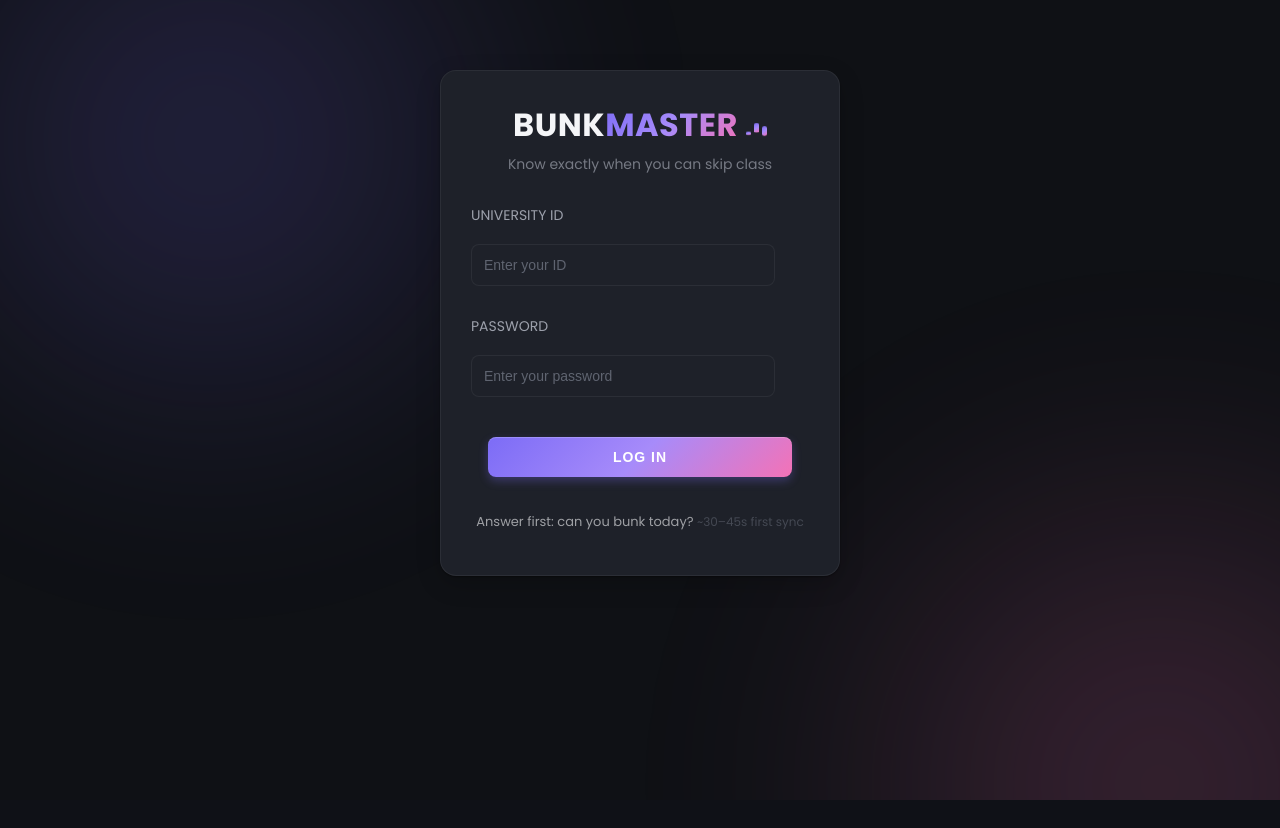
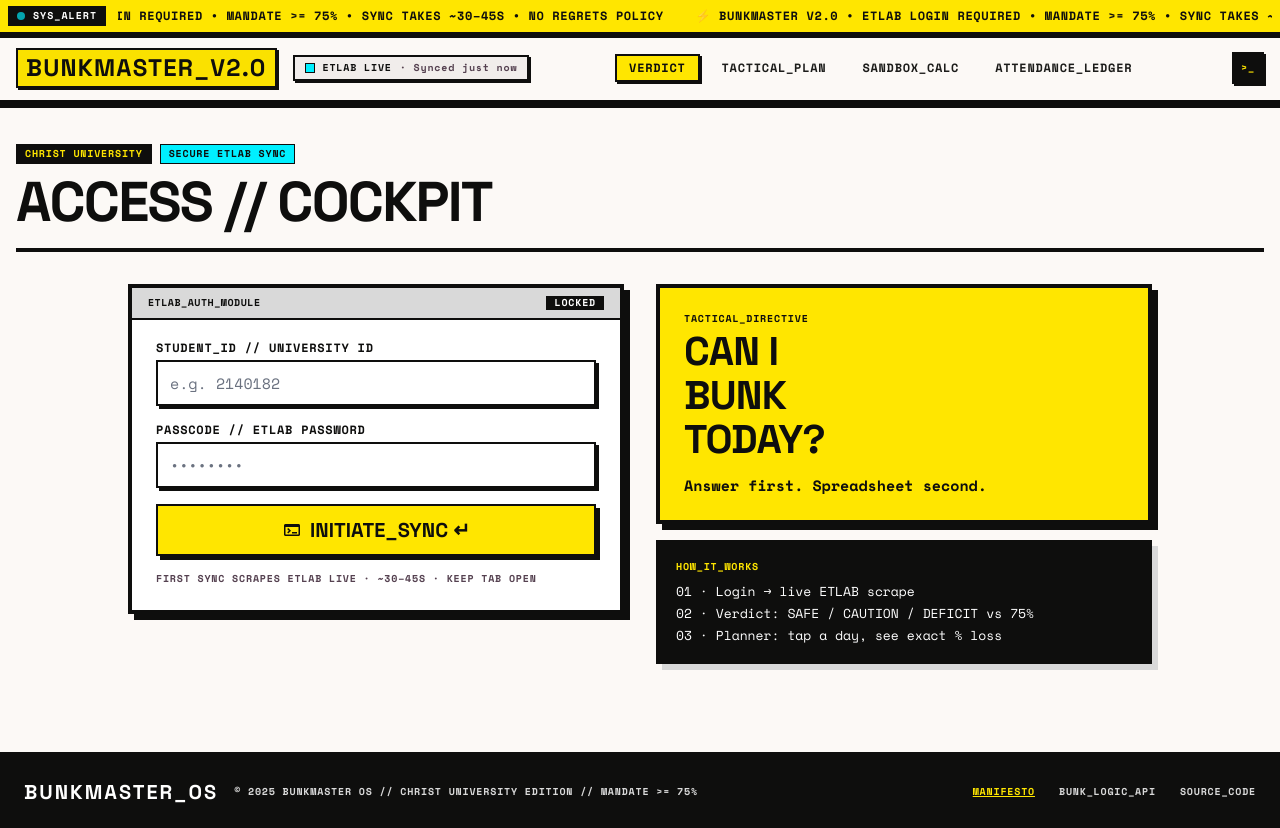
Before and after one commit to Minhaj401/bunk-meter, a Flask app: page / in a window 1280 px wide. Before the commit the page ends 800 px from the top, so only its background shows below. Run offline with Flask 3, Linux system fonts and the light colour scheme; some libraries are stand-ins or nearby versions.

Commit message:
Login redesign on shared base template

```diff
--- /dev/null
+++ b/templates/base.html
@@ -0,0 +1,125 @@
+<!DOCTYPE html>
+<html lang="en">
+<head>
+<meta charset="utf-8"/>
+<meta name="viewport" content="width=device-width, initial-scale=1.0"/>
+<title>{% block title %}BUNKMASTER v2.0 // Christ University Edition{% endblock %}</title>
+<link rel="preconnect" href="https://fonts.googleapis.com"/>
+<link rel="preconnect" href="https://fonts.gstatic.com" crossorigin=""/>
+<link href="https://fonts.googleapis.com/css2?family=Space+Grotesk:wght@400;600;700&family=Space+Mono:ital,wght@0,400;0,700;1,400&display=swap" rel="stylesheet"/>
+<link href="https://fonts.googleapis.com/css2?family=Material+Symbols+Outlined:wght,FILL@100..700,0..1&display=swap" rel="stylesheet"/>
+<script src="https://cdn.tailwindcss.com?plugins=forms,container-queries"></script>
+<script id="tailwind-config">
+tailwind.config = { darkMode: "class", theme: { extend: {
+  colors: {
+    "tertiary-fixed": "#e7e961", "on-primary-container": "#fffbff", "primary": "#a600a0",
+    "outline-variant": "#dabfd1", "on-secondary-container": "#6f6300", "surface-container-high": "#ebe7e5",
+    "background": "#fcf9f6", "primary-container": "#cf07c7", "on-error": "#ffffff",
+    "stark-white": "#FFFFFF", "on-primary-fixed-variant": "#82007d", "warning-orange": "#FF5C00",
+    "secondary-container": "#fae100", "on-tertiary-fixed": "#1c1d00", "surface-tint": "#aa00a4",
+    "surface-container-lowest": "#ffffff", "inverse-on-surface": "#f3f0ee", "on-tertiary": "#ffffff",
+    "on-primary": "#ffffff", "concrete-gray": "#D9D9D9", "surface-container-low": "#f6f3f1",
+    "on-secondary": "#ffffff", "tertiary": "#5e5f00", "tertiary-container": "#777900",
+    "surface-dim": "#dcd9d7", "secondary-fixed": "#fde400", "on-background": "#1c1c1a",
+    "on-secondary-fixed-variant": "#504700", "on-secondary-fixed": "#201c00", "secondary-fixed-dim": "#dec800",
+    "on-primary-fixed": "#390036", "inverse-primary": "#ffabef", "pure-black": "#0E0E0D",
+    "surface": "#fcf9f6", "electric-magenta": "#EA34DF", "surface-container-highest": "#e5e2e0",
+    "inverse-surface": "#31302f", "primary-fixed-dim": "#ffabef", "tertiary-fixed-dim": "#cbcd48",
+    "on-surface": "#1c1c1a", "acid-yellow": "#FFE600", "on-tertiary-fixed-variant": "#484a00",
+    "error-container": "#ffdad6", "surface-container": "#f1edeb", "surface-bright": "#fcf9f6",
+    "on-surface-variant": "#554150", "surface-variant": "#e5e2e0", "on-tertiary-container": "#fffbff",
+    "on-error-container": "#93000a", "outline": "#887081", "secondary": "#6a5f00",
+    "primary-fixed": "#ffd7f3", "error": "#ba1a1a", "hacker-cyan": "#00F0FF"
+  },
+  borderRadius: { DEFAULT: "0.25rem", lg: "0.5rem", xl: "0.75rem", full: "9999px" },
+  spacing: { "gutter-mobile": "1rem", "space-lg": "1.5rem", "space-xl": "2.5rem", "space-xs": "0.25rem", gutter: "1.5rem", "space-md": "1rem", "space-sm": "0.5rem", margin: "2rem", "margin-mobile": "1rem" },
+  fontFamily: {
+    "label-sm": ["Space Mono"], "body-md": ["Space Mono"], "headline-lg-mobile": ["Space Grotesk"],
+    "headline-xl": ["Space Grotesk"], "headline-lg": ["Space Grotesk"], "headline-sm": ["Space Grotesk"],
+    "headline-xl-mobile": ["Space Grotesk"], "body-lg": ["Space Mono"], "label-md": ["Space Mono"],
+    "headline-md": ["Space Grotesk"], "body-sm": ["Space Mono"], "label-lg": ["Space Grotesk"]
+  },
+  fontSize: {
+    "label-sm": ["10px", { lineHeight: "14px", letterSpacing: "0.08em", fontWeight: "700" }],
+    "body-md": ["15px", { lineHeight: "22px", fontWeight: "400" }],
+    "headline-lg-mobile": ["28px", { lineHeight: "32px", letterSpacing: "-0.01em", fontWeight: "700" }],
+    "headline-xl": ["56px", { lineHeight: "60px", letterSpacing: "-0.03em", fontWeight: "700" }],
+    "headline-lg": ["40px", { lineHeight: "44px", letterSpacing: "-0.02em", fontWeight: "700" }],
+    "headline-sm": ["20px", { lineHeight: "24px", fontWeight: "700" }],
+    "headline-xl-mobile": ["36px", { lineHeight: "40px", letterSpacing: "-0.02em", fontWeight: "700" }],
+    "body-lg": ["18px", { lineHeight: "26px", fontWeight: "400" }],
+    "label-md": ["12px", { lineHeight: "16px", letterSpacing: "0.06em", fontWeight: "700" }],
+    "headline-md": ["24px", { lineHeight: "28px", fontWeight: "700" }],
+    "body-sm": ["13px", { lineHeight: "18px", fontWeight: "400" }],
+    "label-lg": ["15px", { lineHeight: "18px", letterSpacing: "0.04em", fontWeight: "700" }]
+  }
+}}};
+</script>
+<style>
+.material-symbols-outlined{font-family:'Material Symbols Outlined';font-weight:normal;font-style:normal;font-size:20px;line-height:1;display:inline-block;text-transform:none;letter-spacing:normal;word-wrap:normal;white-space:nowrap;direction:ltr}
+@keyframes marquee{0%{transform:translateX(0)}100%{transform:translateX(-50%)}}
+.animate-ticker{display:inline-flex;white-space:nowrap;animation:marquee 22s linear infinite}
+@keyframes rise{from{opacity:0;transform:translateY(8px)}to{opacity:1;transform:none}}
+.rise{animation:rise .4s ease both}
+.tabular{font-variant-numeric:tabular-nums}
+input,select{font-family:'Space Mono',monospace !important}
+</style>
+{% block head %}{% endblock %}
+</head>
+<body class="bg-background text-pure-black font-body-md min-h-screen flex flex-col selection:bg-electric-magenta selection:text-stark-white">
+
+<aside aria-label="System status alerts" class="w-full bg-acid-yellow border-b-4 border-pure-black overflow-hidden py-1.5 px-2 flex items-center shadow-[0_2px_0px_#0E0E0D] select-none z-50">
+  <div class="flex items-center gap-2 bg-pure-black text-stark-white px-2 py-0.5 font-label-sm text-label-sm uppercase tracking-widest shrink-0 border border-pure-black mr-3">
+    <span class="inline-block w-2 h-2 rounded-full bg-hacker-cyan animate-pulse"></span> SYS_ALERT
+  </div>
+  <div class="overflow-hidden w-full relative flex">
+    <div class="animate-ticker font-label-md text-label-md uppercase tracking-wider text-pure-black font-bold flex gap-8 shrink-0">
+      {% block ticker %}
+      <span>⚡ BUNKMASTER v2.0 • ETLAB SCRAPER: LIVE • CHRIST UNIVERSITY • MANDATE &gt;= 75% • NO REGRETS POLICY</span>
+      <span>⚡ BUNKMASTER v2.0 • ETLAB SCRAPER: LIVE • CHRIST UNIVERSITY • MANDATE &gt;= 75% • NO REGRETS POLICY</span>
+      {% endblock %}
+    </div>
+  </div>
+</aside>
+
+<header class="w-full px-4 py-3 flex justify-between items-center bg-background border-b-4 border-pure-black shadow-[0_4px_0px_#0E0E0D] relative z-40">
+  <div class="flex items-center gap-4">
+    <a class="font-headline-md text-headline-md font-bold uppercase tracking-wider text-pure-black bg-secondary-container px-2 py-1 border-2 border-pure-black shadow-[2px_2px_0px_#0E0E0D] hover:-translate-x-0.5 hover:-translate-y-0.5 hover:shadow-[4px_4px_0px_#0E0E0D] transition-all" href="{% if data %}/dashboard{% else %}/{% endif %}">BUNKMASTER_v2.0</a>
+    <div class="hidden lg:flex items-center gap-2 bg-surface-container border-2 border-pure-black px-2.5 py-1 text-label-sm font-label-sm shadow-[2px_2px_0px_#0E0E0D]">
+      <span class="w-2.5 h-2.5 bg-hacker-cyan border border-pure-black"></span>
+      <span class="font-bold">ETLAB LIVE</span><span class="text-on-surface-variant">· Synced just now</span>
+    </div>
+  </div>
+  <nav class="hidden md:flex items-center gap-2">
+    <a class="bg-acid-yellow text-pure-black border-2 border-pure-black px-3 py-1 font-label-md text-label-md uppercase shadow-[2px_2px_0px_#0E0E0D] hover:-translate-x-0.5 hover:-translate-y-0.5 hover:shadow-[4px_4px_0px_#0E0E0D] transition-all" href="{% if data %}/dashboard#verdict{% else %}/{% endif %}">VERDICT</a>
+    <a class="text-on-surface hover:bg-surface-container-highest px-3 py-1 font-label-md text-label-md uppercase border-2 border-transparent hover:border-pure-black transition-all" href="/dashboard#planner">TACTICAL_PLAN</a>
+    <a class="text-on-surface hover:bg-surface-container-highest px-3 py-1 font-label-md text-label-md uppercase border-2 border-transparent hover:border-pure-black transition-all" href="/dashboard#sandbox">SANDBOX_CALC</a>
+    <a class="text-on-surface hover:bg-surface-container-highest px-3 py-1 font-label-md text-label-md uppercase border-2 border-transparent hover:border-pure-black transition-all" href="/dashboard#ledger">ATTENDANCE_LEDGER</a>
+  </nav>
+  <div class="flex items-center gap-3">
+    {% if data %}
+    <a href="/" class="hidden sm:flex bg-stark-white text-pure-black border-2 border-pure-black px-2.5 py-1 font-label-md text-label-md uppercase font-bold shadow-[2px_2px_0px_#0E0E0D] hover:-translate-x-0.5 hover:-translate-y-0.5 hover:shadow-[4px_4px_0px_#0E0E0D] transition-all items-center gap-1"><span class="material-symbols-outlined text-sm">refresh</span> SYNC_DATA</a>
+    <a href="/" class="bg-electric-magenta text-stark-white border-2 border-pure-black px-3 py-1 font-label-md text-label-md uppercase font-bold shadow-[2px_2px_0px_#0E0E0D] hover:-translate-x-0.5 hover:-translate-y-0.5 hover:shadow-[4px_4px_0px_#0E0E0D] active:translate-x-0.5 active:translate-y-0.5 active:shadow-[1px_1px_0px_#0E0E0D] transition-all flex items-center gap-1"><span class="material-symbols-outlined text-sm">logout</span> LOGOUT</a>
+    {% endif %}
+    <div class="w-8 h-8 bg-pure-black border-2 border-pure-black hidden sm:flex items-center justify-center text-acid-yellow font-bold font-label-sm text-label-sm shadow-[2px_2px_0px_#0E0E0D]" title="Terminal">&gt;_</div>
+  </div>
+</header>
+
+<main class="flex-grow w-full max-w-7xl mx-auto px-4 py-8 md:py-10">
+{% block content %}{% endblock %}
+</main>
+
+<footer class="w-full px-6 py-6 border-t-4 border-pure-black bg-pure-black text-stark-white flex flex-col md:flex-row justify-between items-center gap-4 mt-12">
+  <div class="flex flex-col md:flex-row items-center gap-4 text-center md:text-left">
+    <div class="font-headline-sm text-headline-sm text-stark-white font-bold tracking-widest">BUNKMASTER_OS</div>
+    <div class="font-label-sm text-label-sm text-concrete-gray">© 2025 BUNKMASTER OS // CHRIST UNIVERSITY EDITION // MANDATE &gt;= 75%</div>
+  </div>
+  <div class="flex flex-wrap justify-center items-center gap-6">
+    <a class="text-acid-yellow underline font-label-sm text-label-sm uppercase cursor-pointer" href="/dashboard#verdict">MANIFESTO</a>
+    <a class="text-concrete-gray hover:text-acid-yellow font-label-sm text-label-sm uppercase transition-colors cursor-pointer" href="/dashboard#sandbox">BUNK_LOGIC_API</a>
+    <a class="text-concrete-gray hover:text-acid-yellow font-label-sm text-label-sm uppercase transition-colors cursor-pointer" href="/dashboard#ledger">SOURCE_CODE</a>
+  </div>
+</footer>
+{% block scripts %}{% endblock %}
+</body>
+</html>
--- a/templates/login.html
+++ b/templates/login.html
@@ -1,78 +1,92 @@
-<!DOCTYPE html>
-<html>
-<head>
-  <title>BunkMaster | Login</title>
-  <meta name="viewport" content="width=device-width, initial-scale=1.0">
-  <link rel="stylesheet" href="https://cdnjs.cloudflare.com/ajax/libs/font-awesome/6.4.0/css/all.min.css">
-  <link rel="stylesheet" href="/static/tokens.css">
-  <link rel="stylesheet" href="/static/style.css">
-</head>
-<body>
-  <div class="mesh" aria-hidden="true"></div>
-  <div class="skeleton-bg" aria-hidden="true"><div class="skel"></div><div class="skel"></div><div class="skel"></div></div>
-
-  <div class="login-container">
-    <div style="text-align:center;margin-bottom:30px">
-      <h1 class="logo">BUNK<span>MASTER</span><span class="bar-glyph" aria-hidden="true"><i></i><i></i><i></i></span></h1>
-      <p class="tagline">Know exactly when you can skip class</p>
+{% extends "base.html" %}
+{% block title %}BUNKMASTER v2.0 // LOGIN{% endblock %}
+{% block ticker %}
+<span>⚡ BUNKMASTER v2.0 • ETLAB LOGIN REQUIRED • MANDATE &gt;= 75% • SYNC TAKES ~30–45S • NO REGRETS POLICY</span>
+<span>⚡ BUNKMASTER v2.0 • ETLAB LOGIN REQUIRED • MANDATE &gt;= 75% • SYNC TAKES ~30–45S • NO REGRETS POLICY</span>
+{% endblock %}
+{% block content %}
+<div class="mb-8 border-b-4 border-pure-black pb-4">
+  <div class="flex items-center gap-2 mb-2">
+    <span class="bg-pure-black text-acid-yellow font-label-sm text-label-sm px-2 py-0.5 border border-pure-black">CHRIST UNIVERSITY</span>
+    <span class="bg-hacker-cyan text-pure-black font-label-sm text-label-sm px-2 py-0.5 border border-pure-black">SECURE ETLAB SYNC</span>
+  </div>
+  <h1 class="font-headline-xl text-headline-xl-mobile md:text-headline-xl font-bold tracking-tight uppercase">ACCESS // COCKPIT</h1>
 </div>
 
-    <form method="POST" id="login-form" style="margin-top:20px">
+<div class="grid grid-cols-1 lg:grid-cols-2 gap-8 items-start max-w-5xl mx-auto">
+  <div class="bg-stark-white border-4 border-pure-black p-6 shadow-[6px_6px_0px_#0E0E0D] rise">
+    <div class="bg-concrete-gray border-b-2 border-pure-black -mx-6 -mt-6 p-2 px-4 mb-5 flex justify-between items-center">
+      <span class="font-label-sm text-label-sm font-bold uppercase tracking-wider">ETLAB_AUTH_MODULE</span>
+      <span class="font-label-sm text-label-sm bg-pure-black text-stark-white px-2">LOCKED</span>
+    </div>
     {% if error %}
-      <div class="flash danger" role="alert"><i class="fa-solid fa-circle-exclamation"></i> {{ error }}<br><a href="/" style="color:inherit;font-weight:600">Retry</a></div>
+    <div class="bg-error-container border-2 border-error text-on-error-container p-3 font-body-sm text-body-sm mb-4 flex gap-2 items-start" role="alert">
+      <span class="material-symbols-outlined text-error">error</span>
+      <div><span class="font-bold uppercase">AUTH_FAILED:</span> {{ error }}<br/><a href="/" class="underline font-bold">Retry →</a></div>
+    </div>
     {% endif %}
-      <div class="field">
-        <label for="username">UNIVERSITY ID</label>
-        <input id="username" type="text" name="username" placeholder="Enter your ID" required autocomplete="username">
+    <form method="POST" id="login-form" class="space-y-4">
+      <div>
+        <label for="username" class="font-label-md text-label-md uppercase font-bold block mb-1">STUDENT_ID // UNIVERSITY ID</label>
+        <input id="username" name="username" type="text" required autocomplete="username" placeholder="e.g. 2140182"
+          class="w-full border-2 border-pure-black bg-surface-container-lowest px-3 py-2.5 font-body-md text-body-md focus:outline-none focus:ring-2 focus:ring-electric-magenta rounded-none shadow-[3px_3px_0px_#0E0E0D]"/>
       </div>
-      <div class="field">
-        <label for="password">PASSWORD</label>
-        <input id="password" type="password" name="password" placeholder="Enter your password" required autocomplete="current-password">
+      <div>
+        <label for="password" class="font-label-md text-label-md uppercase font-bold block mb-1">PASSCODE // ETLAB PASSWORD</label>
+        <input id="password" name="password" type="password" required autocomplete="current-password" placeholder="••••••••"
+          class="w-full border-2 border-pure-black bg-surface-container-lowest px-3 py-2.5 font-body-md text-body-md focus:outline-none focus:ring-2 focus:ring-electric-magenta rounded-none shadow-[3px_3px_0px_#0E0E0D]"/>
       </div>
-      <div style="display:flex;justify-content:center">
-        <button type="submit" id="login-btn">LOG IN</button>
-      </div>
+      <button id="login-btn" type="submit"
+        class="w-full bg-acid-yellow text-pure-black border-2 border-pure-black py-3 font-headline-sm text-headline-sm uppercase font-bold shadow-[4px_4px_0px_#0E0E0D] hover:-translate-x-0.5 hover:-translate-y-0.5 hover:shadow-[6px_6px_0px_#0E0E0D] active:translate-x-0.5 active:translate-y-0.5 transition-all flex items-center justify-center gap-2">
+        <span class="material-symbols-outlined">terminal</span> INITIATE_SYNC ↵
+      </button>
+      <p class="font-label-sm text-label-sm text-on-surface-variant uppercase">First sync scrapes ETLAB live · ~30–45s · keep tab open</p>
     </form>
-
-    <div id="loading" class="loader" style="display:none" role="status" aria-live="polite">
-      <div class="progress"><i id="progress-fill"></i></div>
-      <ul class="stages" id="stages">
-        <li data-joke="Bribing the attendance server…">Logging into ETLAB</li>
-        <li data-joke="Teaching the browser to read…">Fetching timetable</li>
-        <li data-joke="Counting your bunks…">Crunching attendance</li>
-        <li data-joke="Polishing your safe days…">Calculating safe days</li>
+    <div id="loading" class="hidden mt-4 bg-surface-container border-2 border-pure-black p-3" role="status" aria-live="polite">
+      <div class="w-full h-4 bg-surface-container-highest border-2 border-pure-black p-0.5"><div id="progress-fill" class="h-full bg-electric-magenta border-r-2 border-pure-black transition-all" style="width:5%"></div></div>
+      <ul id="stages" class="mt-3 space-y-1 font-label-md text-label-md uppercase font-bold">
+        <li data-joke="Bribing the attendance server…">01 · Logging into ETLAB</li>
+        <li data-joke="Teaching the browser to read…">02 · Fetching timetable</li>
+        <li data-joke="Counting your bunks…">03 · Crunching attendance</li>
+        <li data-joke="Polishing your safe days…">04 · Calculating safe days</li>
       </ul>
-      <p id="funny-msg" style="font-size:13px;opacity:.7;margin-top:8px">Warming up Chrome…</p>
-    </div>
-
-    <div style="text-align:center;margin-top:25px;font-size:13px;opacity:.6">
-      <p>Answer first: can you bunk today? <span class="sync-note">~30–45s first sync</span></p>
+      <p id="funny-msg" class="font-body-sm text-body-sm mt-2">Warming up Chrome…</p>
     </div>
   </div>
 
+  <div class="flex flex-col gap-4">
+    <div class="bg-acid-yellow border-4 border-pure-black p-6 shadow-[6px_6px_0px_#0E0E0D]">
+      <div class="font-label-sm text-label-sm font-bold uppercase">TACTICAL_DIRECTIVE</div>
+      <h2 class="font-headline-lg text-headline-lg-mobile md:text-headline-lg font-bold uppercase leading-none mt-1">CAN I<br/>BUNK<br/>TODAY?</h2>
+      <p class="font-body-md text-body-md mt-3 font-bold">Answer first. Spreadsheet second.</p>
+    </div>
+    <div class="bg-pure-black text-stark-white border-4 border-pure-black p-4 shadow-[6px_6px_0px_#D9D9D9]">
+      <div class="font-label-sm text-label-sm text-acid-yellow font-bold uppercase">HOW_IT_WORKS</div>
+      <ul class="font-body-sm text-body-sm mt-2 space-y-1">
+        <li>01 · Login → live ETLAB scrape</li>
+        <li>02 · Verdict: SAFE / CAUTION / DEFICIT vs 75%</li>
+        <li>03 · Planner: tap a day, see exact % loss</li>
+      </ul>
+    </div>
+  </div>
+</div>
+{% endblock %}
+{% block scripts %}
 <script>
 (function(){
-      var form=document.getElementById('login-form');
+  var form=document.getElementById('login-form'); if(!form) return;
   form.addEventListener('submit',function(){
-        var box=document.getElementById('loading');
-        box.style.display='block';
+    var box=document.getElementById('loading'); box.classList.remove('hidden');
     document.getElementById('login-btn').disabled=true;
-        document.body.classList.add('loading');
     var items=Array.prototype.slice.call(document.querySelectorAll('#stages li'));
-        var fill=document.getElementById('progress-fill');
-        var msg=document.getElementById('funny-msg');
-        var i=0;
+    var fill=document.getElementById('progress-fill'), msg=document.getElementById('funny-msg'), i=0;
     function step(){
-          items.forEach(function(li,idx){li.classList.toggle('done',idx<i);li.classList.toggle('on',idx===i)});
-          if(i<items.length){
-            fill.style.width=(8+(i+1)*(92/items.length))+'%';
-            msg.textContent=items[i].dataset.joke||'Working…';
-            i++;setTimeout(step,6000);
-          } else {fill.style.width='98%';msg.textContent='Holding your seat, almost there…';}
+      items.forEach(function(li,idx){li.style.opacity=idx<i?1:idx===i?1:.4; if(idx<i)li.innerHTML='✓ '+li.textContent.replace(/^✓ /,'');});
+      if(i<items.length){ fill.style.width=(8+(i+1)*(92/items.length))+'%'; msg.textContent=items[i].dataset.joke||'Working…'; i++; setTimeout(step,6000); }
+      else { fill.style.width='98%'; msg.textContent='Holding your seat, almost there…'; }
     }
     step();
   });
 })();
 </script>
-</body>
-</html>
+{% endblock %}
```
Lines whose indentation alone changed are shown as unchanged.
